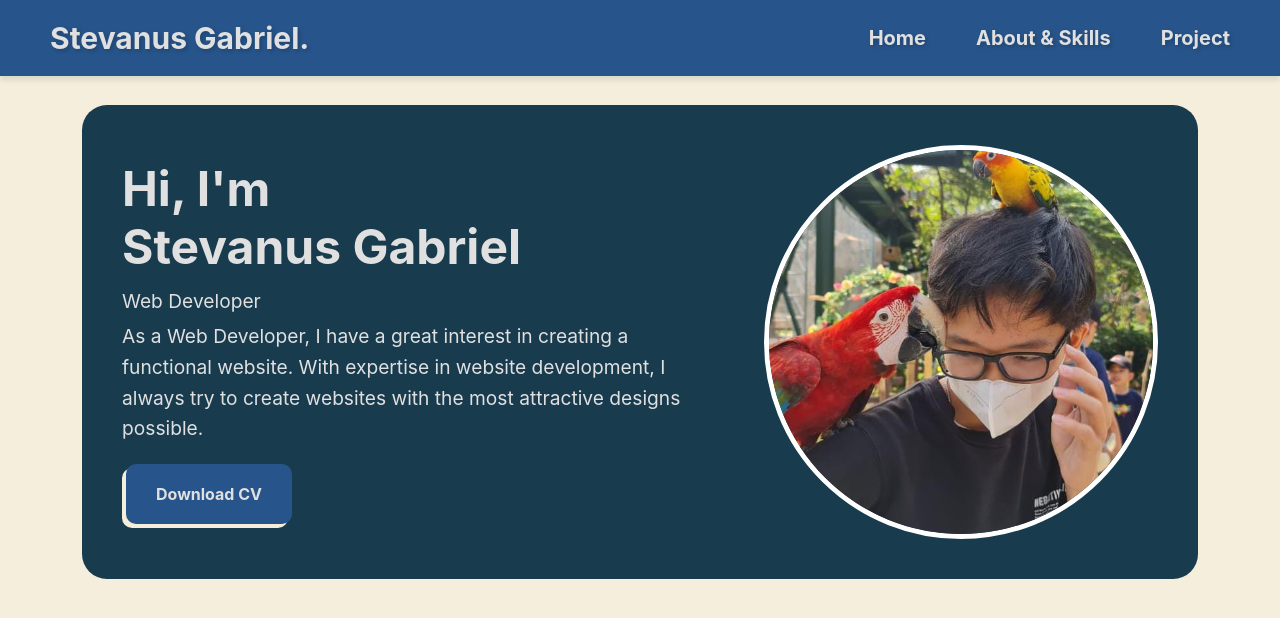
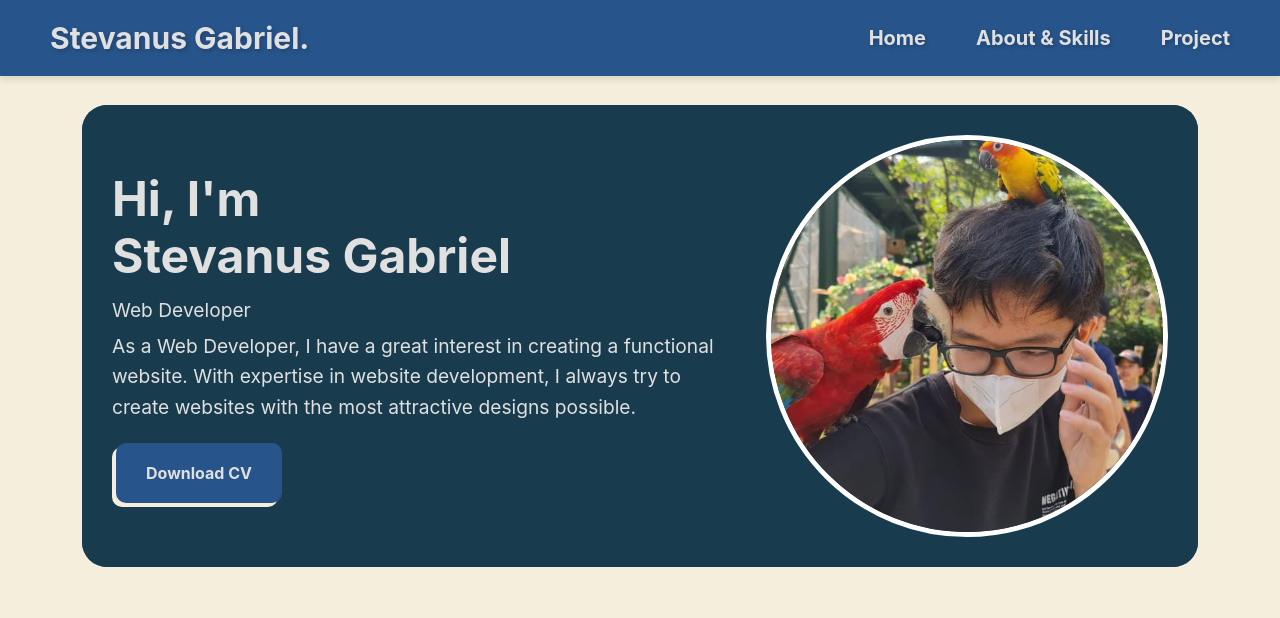
Before and after one commit to Tepan223/Portofolio-Stevanus, a React (Vite) app: page / in a window 1280 px wide. Shown: the top 618 px of the page. Built offline with nearby package versions, Linux system fonts and the light colour scheme.

Commit message:
Update About

```diff
--- a/src/Style/Home.css
+++ b/src/Style/Home.css
@@ -15,7 +15,6 @@
     background-color: #183B4E;
     margin-top: 85px;
     border-radius: 25px;
-    padding: 40px;
     display: flex;
     align-items: center;
     justify-content: center;
@@ -26,6 +25,8 @@
     align-items: center;
     justify-content: space-between;
     flex-wrap: wrap;
+    padding: 30px;
+    border-radius: 25px;
     gap: 50px;
     background-color: #183B4E;
 }
```
